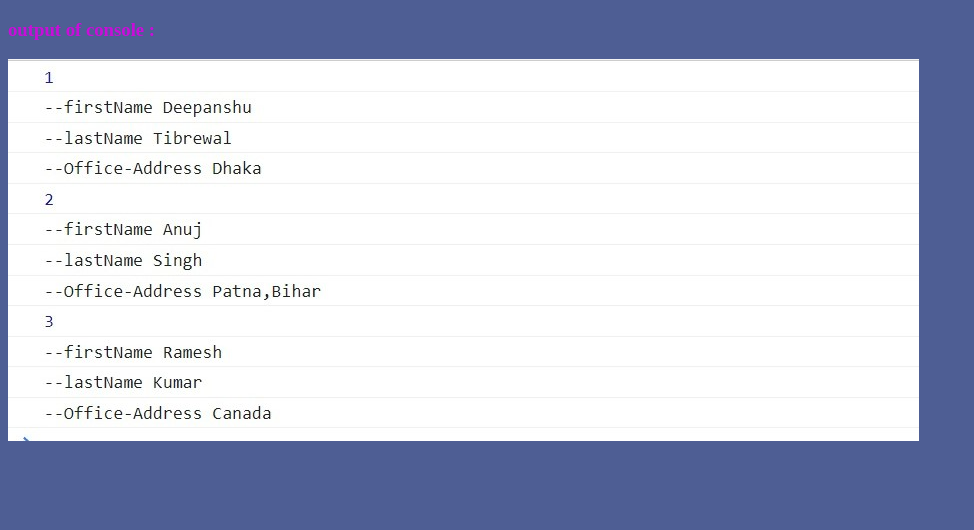
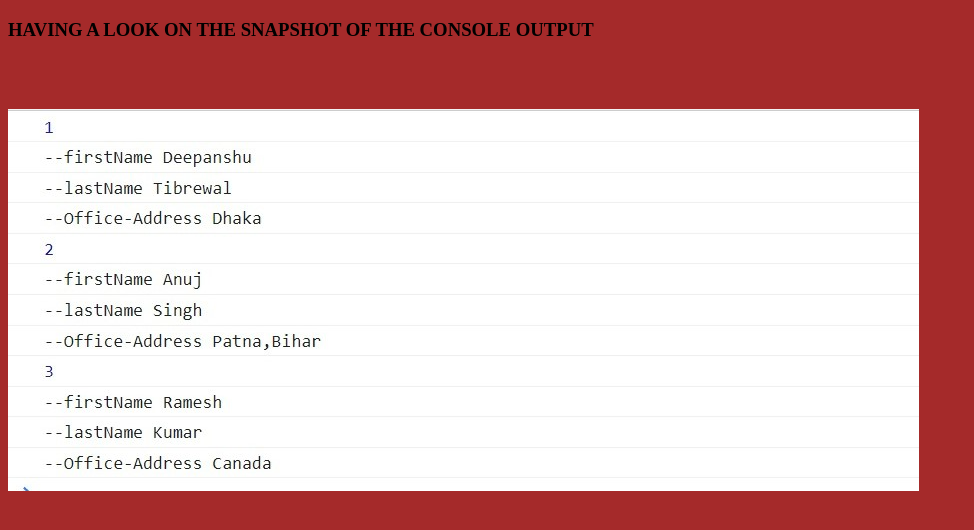
Before and after one commit to deep6201/deepanshu-csl3403, a plain HTML site: page index.html in a window 1280 px wide. Shown: the whole page, without its empty margins (0-974 px from the left). Drawn offline with Linux system fonts and the light colour scheme.

Commit message:
Update index.html

```diff
--- a/index.html
+++ b/index.html
@@ -7,8 +7,8 @@
     <title>Document</title>
     <script src="srpt.js"></script>
 </head>
-<body style="background-color: rgb(78, 94, 148);">
-    <h3 style="color: rgb(201, 14, 218);">output of console : </h3>
-    <img src="output.jpg" alt="console output image">
+<body style="background-color:brown">
+    <h3 style="color:greenyellow text-align=centre">HAVING A LOOK ON THE SNAPSHOT OF THE CONSOLE OUTPUT </h3>
+    <img src="output.jpg" alt="CONSOLE OUTPUT" style="margin: 50px 0px">
 </body>
 </html>
```
